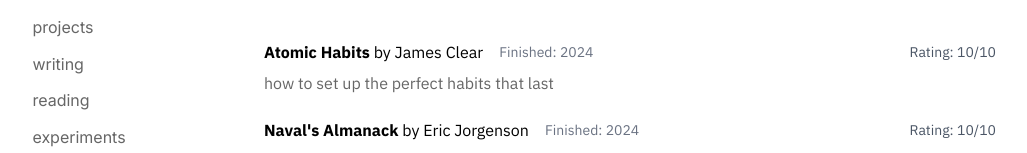
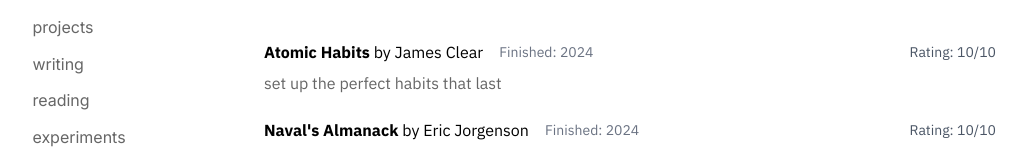
Before and after one commit to alexshibu1/alexshibu.com, a Next.js app: page /read in a window 1280 px wide. Shown: the part 169-322 px from the top of the page, without its empty margins (48-1075 px from the left). Built offline with nearby package versions, Linux system fonts and the light colour scheme.

Commit message:
happy new year big motion next year. Imma go to church

```diff
--- a/app/read/page.tsx
+++ b/app/read/page.tsx
@@ -18,7 +18,7 @@
     rating: 10,
     dateRead: "2024",
     notes: "atomic-habits-notes",
-    description: "how to set up the perfect habits that last ",
+    description: "set up the perfect habits that last",
   },
   {
     title: "Naval's Almanack",
```
